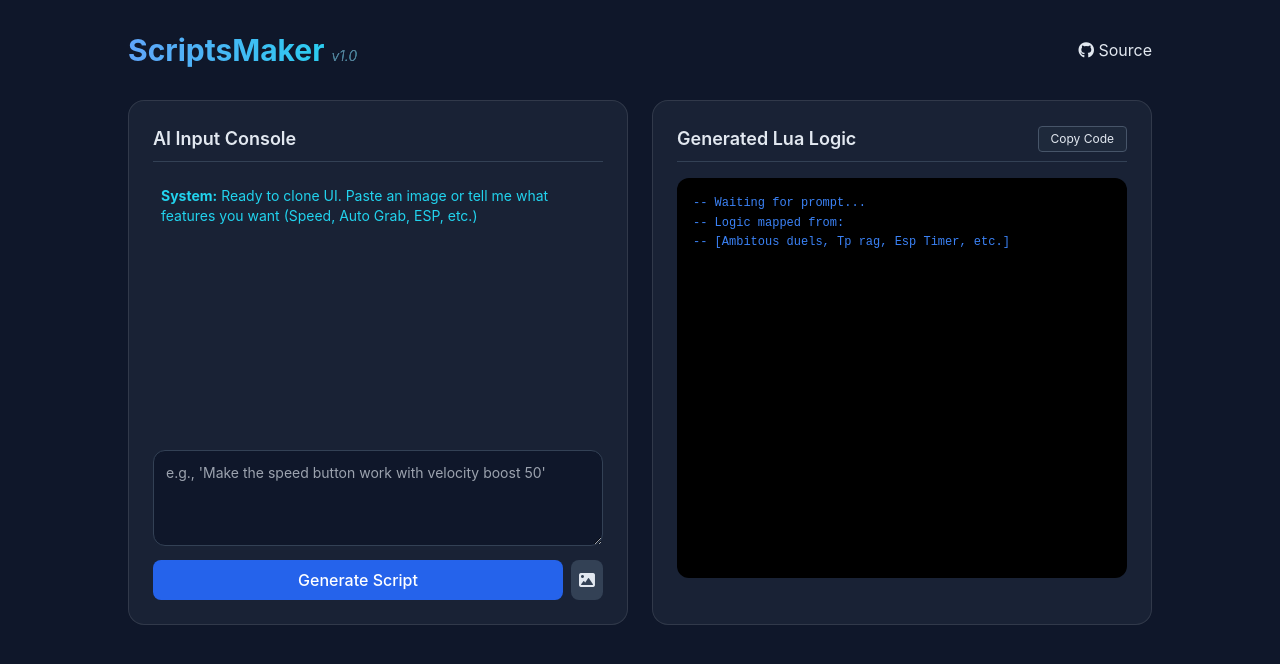
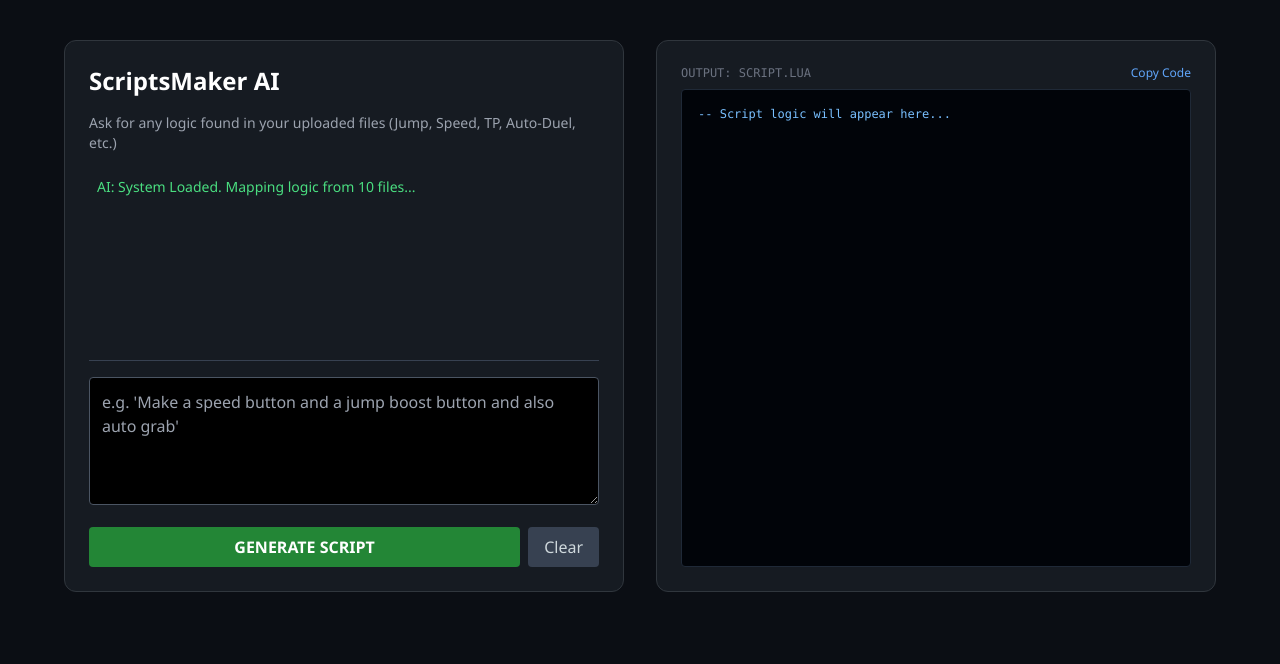
Before and after one commit to hiddenhub444-hub/hiddenhub, a website: page public/index.html in a window 1280 px wide. Drawn offline with nearby package versions, Linux system fonts and the light colour scheme.

Commit message:
Update index.html

```diff
--- a/public/index.html
+++ b/public/index.html
@@ -3,108 +3,114 @@
 <head>
     <meta charset="UTF-8">
     <meta name="viewport" content="width=device-width, initial-scale=1.0">
-    <title>ScriptsMaker AI | Lua Generator</title>
+    <title>ScriptsMaker AI | Source Engine</title>
     <script src="https://cdn.tailwindcss.com"></script>
-    <link rel="stylesheet" href="https://cdnjs.cloudflare.com/ajax/libs/font-awesome/6.0.0/css/all.min.css">
     <style>
-        body { background-color: #0f172a; color: #e2e8f0; font-family: 'Inter', sans-serif; }
-        .glass { background: rgba(30, 41, 59, 0.7); backdrop-filter: blur(10px); border: 1px solid rgba(255,255,255,0.1); }
-        .lua-output { font-family: 'Fira Code', monospace; background: #000; color: #3b82f6; }
+        body { background-color: #0b0e14; color: #cfd8dc; font-family: 'Segoe UI', sans-serif; }
+        .glass { background: #161b22; border: 1px solid #30363d; border-radius: 12px; }
+        .code-view { font-family: 'Consolas', monospace; color: #79c0ff; background: #010409; }
+        .btn-primary { background: #238636; transition: 0.2s; }
+        .btn-primary:hover { background: #2ea043; }
     </style>
 </head>
-<body class="min-h-screen flex flex-col items-center p-4 md:p-8">
+<body class="p-4 md:p-10">
 
-    <header class="w-full max-w-5xl flex justify-between items-center mb-8">
-        <h1 class="text-3xl font-bold bg-gradient-to-r from-blue-400 to-cyan-400 bg-clip-text text-transparent">
-            ScriptsMaker <span class="text-sm font-light text-slate-500 italic">v1.0</span>
-        </h1>
-        <div class="flex gap-4">
-            <a href="#" class="hover:text-blue-400 transition"><i class="fab fa-github"></i> Source</a>
-        </div>
-    </header>
+    <div class="max-w-6xl mx-auto grid grid-cols-1 lg:grid-cols-2 gap-8">
 
-    <main class="w-full max-w-5xl grid grid-cols-1 lg:grid-cols-2 gap-6">
+        <div class="glass p-6 space-y-4">
+            <h1 class="text-2xl font-bold text-white">ScriptsMaker AI</h1>
+            <p class="text-sm text-gray-400">Ask for any logic found in your uploaded files (Jump, Speed, TP, Auto-Duel, etc.)</p>
 
-        <section class="flex flex-col gap-4">
-            <div class="glass p-6 rounded-2xl flex flex-col gap-4">
-                <h2 class="text-lg font-semibold border-b border-slate-700 pb-2">AI Input Console</h2>
-
-                <div id="chat-box" class="h-64 overflow-y-auto space-y-4 p-2 text-sm">
-                    <div class="text-cyan-400"><b>System:</b> Ready to clone UI. Paste an image or tell me what features you want (Speed, Auto Grab, ESP, etc.)</div>
-                </div>
-
-                <div class="relative">
-                    <textarea id="user-input" class="w-full bg-slate-900 border border-slate-700 rounded-xl p-3 text-sm focus:outline-none focus:border-blue-500 h-24" placeholder="e.g., 'Make the speed button work with velocity boost 50'"></textarea>
-                    <div class="flex mt-2 gap-2">
-                        <button onclick="processRequest()" class="flex-1 bg-blue-600 hover:bg-blue-500 text-white py-2 rounded-lg font-medium transition">Generate Script</button>
-                        <label class="bg-slate-700 hover:bg-slate-600 p-2 rounded-lg cursor-pointer">
-                            <i class="fas fa-image"></i>
-                            <input type="file" id="image-input" class="hidden" accept="image/*">
-                        </label>
-                    </div>
-                </div>
-            </div>
-        </section>
-
-        <section class="glass p-6 rounded-2xl flex flex-col gap-4">
-            <div class="flex justify-between items-center border-b border-slate-700 pb-2">
-                <h2 class="text-lg font-semibold">Generated Lua Logic</h2>
-                <button onclick="copyToClipboard()" class="text-xs bg-slate-800 hover:bg-slate-700 px-3 py-1 rounded border border-slate-600 transition">Copy Code</button>
+            <div id="chat-history" class="h-48 overflow-y-auto border-b border-gray-700 mb-4 p-2 text-sm space-y-2">
+                <div class="text-green-400">AI: System Loaded. Mapping logic from 10 files...</div>
             </div>
 
-            <pre id="output-code" class="lua-output p-4 rounded-xl h-[400px] overflow-auto text-xs leading-relaxed">
--- Waiting for prompt...
--- Logic mapped from:
--- [Ambitous duels, Tp rag, Esp Timer, etc.]
-            </pre>
-        </section>
+            <textarea id="ai-prompt" class="w-full bg-black border border-gray-600 rounded p-3 h-32 focus:border-blue-500 outline-none"
+                placeholder="e.g. 'Make a speed button and a jump boost button and also auto grab'"></textarea>
 
-    </main>
+            <div class="flex gap-2">
+                <button onclick="generateAI()" class="btn-primary text-white px-6 py-2 rounded font-bold flex-1">GENERATE SCRIPT</button>
+                <button onclick="document.getElementById('ai-prompt').value=''" class="bg-gray-700 px-4 rounded">Clear</button>
+            </div>
+        </div>
+
+        <div class="glass p-6 flex flex-col">
+            <div class="flex justify-between items-center mb-2">
+                <span class="text-xs font-mono uppercase text-gray-500">Output: script.lua</span>
+                <button onclick="copyCode()" class="text-blue-400 text-xs hover:underline">Copy Code</button>
+            </div>
+            <pre id="lua-output" class="code-view p-4 rounded h-full overflow-auto text-xs border border-gray-800">-- Script logic will appear here...</pre>
+        </div>
+    </div>
 
     <script>
-        // Mapping keywords to logic from your provided files
-        const LOGIC_DATABASE = {
-            speed: `local function setSpeed(val) \n    game.Players.LocalPlayer.Character.Humanoid.WalkSpeed = val or 30 \nend`,
-            grab: `-- Logic from Semitp (3).txt\nlocal function autoGrab() \n    for _,v in pairs(workspace:GetDescendants()) do \n        if v:IsA("ProximityPrompt") then fireproximityprompt(v) end \n    end \nend`,
-            esp: `-- Logic from Esp Timer.txt\nlocal function createESP(part, label) \n    local bb = Instance.new("BillboardGui", part)\n    bb.AlwaysOnTop = true\n    bb.Size = UDim2.new(0,50,0,25)\nend`,
-            ragdoll: `-- Logic from Ambitous duels clone.txt\nlocal function antiRagdoll() \n    game.Players.LocalPlayer.Character.Humanoid:SetStateEnabled(Enum.HumanoidStateType.Ragdoll, false) \nend`
+        // CORE LOGIC ENGINE (Extracted from your specific .txt files)
+        const FILE_LOGIC = {
+            speed: {
+                match: ["speed", "velocity", "fast", "walkspeed"],
+                code: "-- Logic: Ambitous duels clone\nlocal BoostSpeed = 30\ngame.Players.LocalPlayer.Character.Humanoid.WalkSpeed = BoostSpeed"
+            },
+            jump: {
+                match: ["jump", "hop", "high jump", "jumpboost"],
+                code: "-- Logic: Ambitous duels clone\nlocal HOP_POWER = 35\nlocal hum = game.Players.LocalPlayer.Character.Humanoid\nhum.JumpPower = HOP_POWER\nhum.UseJumpPower = true"
+            },
+            teleport: {
+                match: ["tp", "teleport", "move to"],
+                code: "-- Logic: Tp rag / Tp best 2\nlocal function move(pos)\n    local char = game.Players.LocalPlayer.Character\n    if char then\n        char:PivotTo(CFrame.new(pos))\n        char.HumanoidRootPart.AssemblyLinearVelocity = Vector3.new(0,0,0)\n    end\nend"
+            },
+            autograb: {
+                match: ["grab", "steal", "auto grab", "collect"],
+                code: "-- Logic: Semitp (3).txt\nfor _, v in pairs(workspace:GetDescendants()) do\n    if v:IsA('ProximityPrompt') then\n        fireproximityprompt(v)\n    end\nend"
+            },
+            esp: {
+                match: ["esp", "xray", "see through", "timer"],
+                code: "-- Logic: Esp Timer.txt\nlocal billboard = Instance.new('BillboardGui')\nbillboard.AlwaysOnTop = true\nbillboard.Size = UDim2.new(0, 50, 0, 25)\nbillboard.Parent = game.CoreGui"
+            },
+            antiragdoll: {
+                match: ["ragdoll", "unwalk", "anti ragdoll"],
+                code: "-- Logic: Semitp (3).txt\ngame.Players.LocalPlayer.Character.Humanoid:SetStateEnabled(Enum.HumanoidStateType.Ragdoll, false)"
+            },
+            autoduel: {
+                match: ["duel", "auto duel", "silent duel"],
+                code: "-- Logic: AutoDuelSilent Test By Prince\nlocal waypoints = {Vector3.new(-475,-7,96), Vector3.new(-483,-5,95)}\n-- Moving to waypoints..."
+            },
+            float: {
+                match: ["float", "fly", "dodge", "hover"],
+                code: "-- Logic: floatsrcBYME.txt\nlocal bPos = Instance.new('BodyPosition')\nbPos.MaxForce = Vector3.new(0, math.huge, 0)\nbPos.P = 10000\nbPos.Parent = game.Players.LocalPlayer.Character.HumanoidRootPart"
+            }
         };
 
-        function processRequest() {
-            const input = document.getElementById('user-input').value.toLowerCase();
-            const output = document.getElementById('output-code');
-            const chat = document.getElementById('chat-box');
+        function generateAI() {
+            const prompt = document.getElementById('ai-prompt').value.toLowerCase();
+            const output = document.getElementById('lua-output');
+            const chat = document.getElementById('chat-history');
 
-            let generatedScript = "-- Generated by ScriptsMaker AI\n\n";
+            let finalScript = "-- [[ SCRIPTSMAKER GENERATED SCRIPT ]]\n-- Compiled from your reference files\n\n";
+            let found = false;
 
-            // Keyword detection logic
-            if (input.includes("speed") || input.includes("velocity")) {
-                generatedScript += LOGIC_DATABASE.speed + "\n\n";
-            }
-            if (input.includes("grab") || input.includes("steal")) {
-                generatedScript += LOGIC_DATABASE.grab + "\n\n";
-            }
-            if (input.includes("esp") || input.includes("xray")) {
-                generatedScript += LOGIC_DATABASE.esp + "\n\n";
-            }
-            if (input.includes("ragdoll") || input.includes("unwalk")) {
-                generatedScript += LOGIC_DATABASE.ragdoll + "\n\n";
+            // Search the logic database for matches in the user prompt
+            for (const category in FILE_LOGIC) {
+                const item = FILE_LOGIC[category];
+                if (item.match.some(keyword => prompt.includes(keyword))) {
+                    finalScript += item.code + "\n\n";
+                    found = true;
+                }
             }
 
-            if (generatedScript === "-- Generated by ScriptsMaker AI\n\n") {
-                generatedScript += "-- No specific keywords detected. Please mention 'Speed', 'Grab', or 'ESP'.";
+            if (!found) {
+                finalScript += "-- No specific logic found. Try words like 'Speed', 'Jump', 'TP', or 'Grab'.";
             }
 
-            output.innerText = generatedScript;
-            chat.innerHTML += `<div class="text-slate-300"><b>User:</b> ${input}</div>`;
-            chat.innerHTML += `<div class="text-blue-400"><b>ScriptsMaker:</b> Script generated based on your files!</div>`;
+            output.innerText = finalScript;
+            chat.innerHTML += `<div><span class="text-blue-400">User:</span> ${prompt}</div>`;
+            chat.innerHTML += `<div class="text-green-400">AI: Logic found and injected.</div>`;
             chat.scrollTop = chat.scrollHeight;
         }
 
-        function copyToClipboard() {
-            const text = document.getElementById('output-code').innerText;
-            navigator.clipboard.writeText(text);
-            alert("Script copied to clipboard!");
+        function copyCode() {
+            const code = document.getElementById('lua-output').innerText;
+            navigator.clipboard.writeText(code);
+            alert("Script Copied!");
         }
     </script>
 </body>
```
